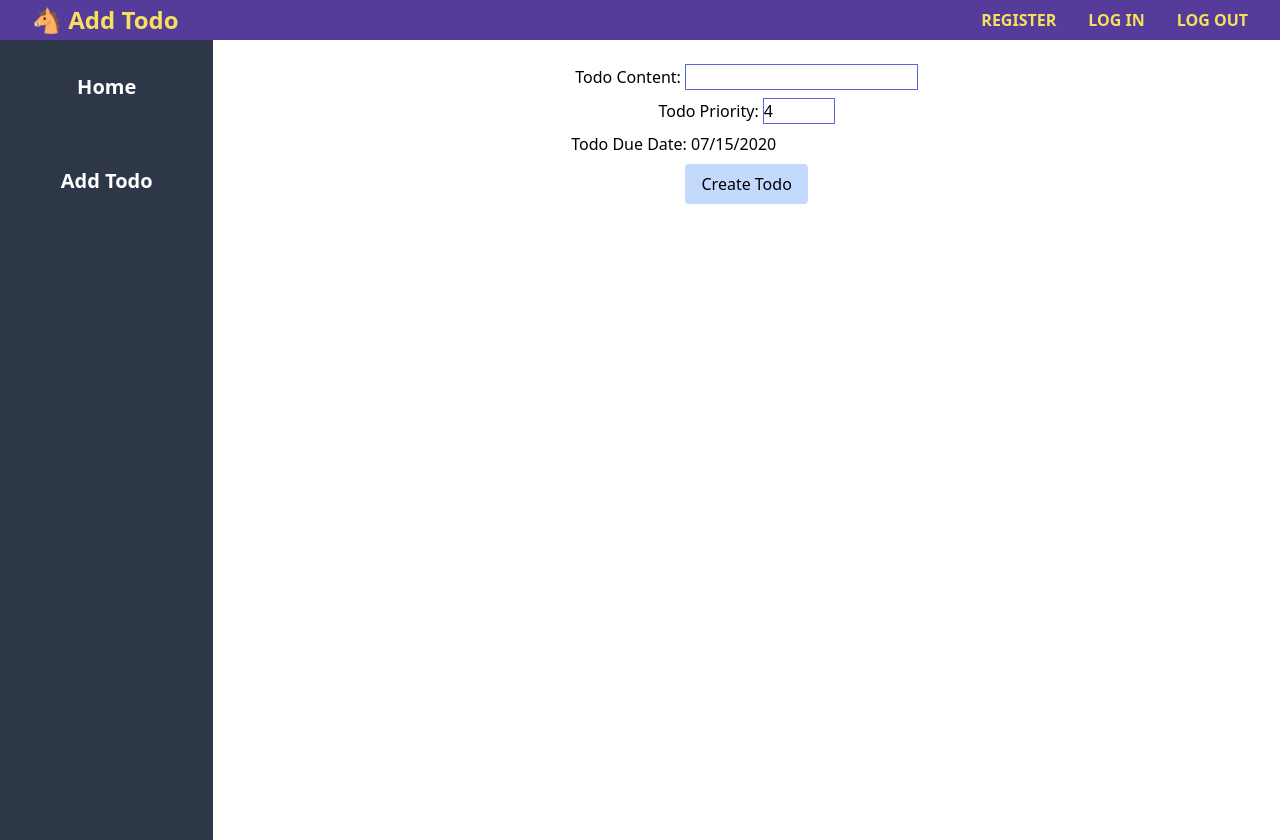
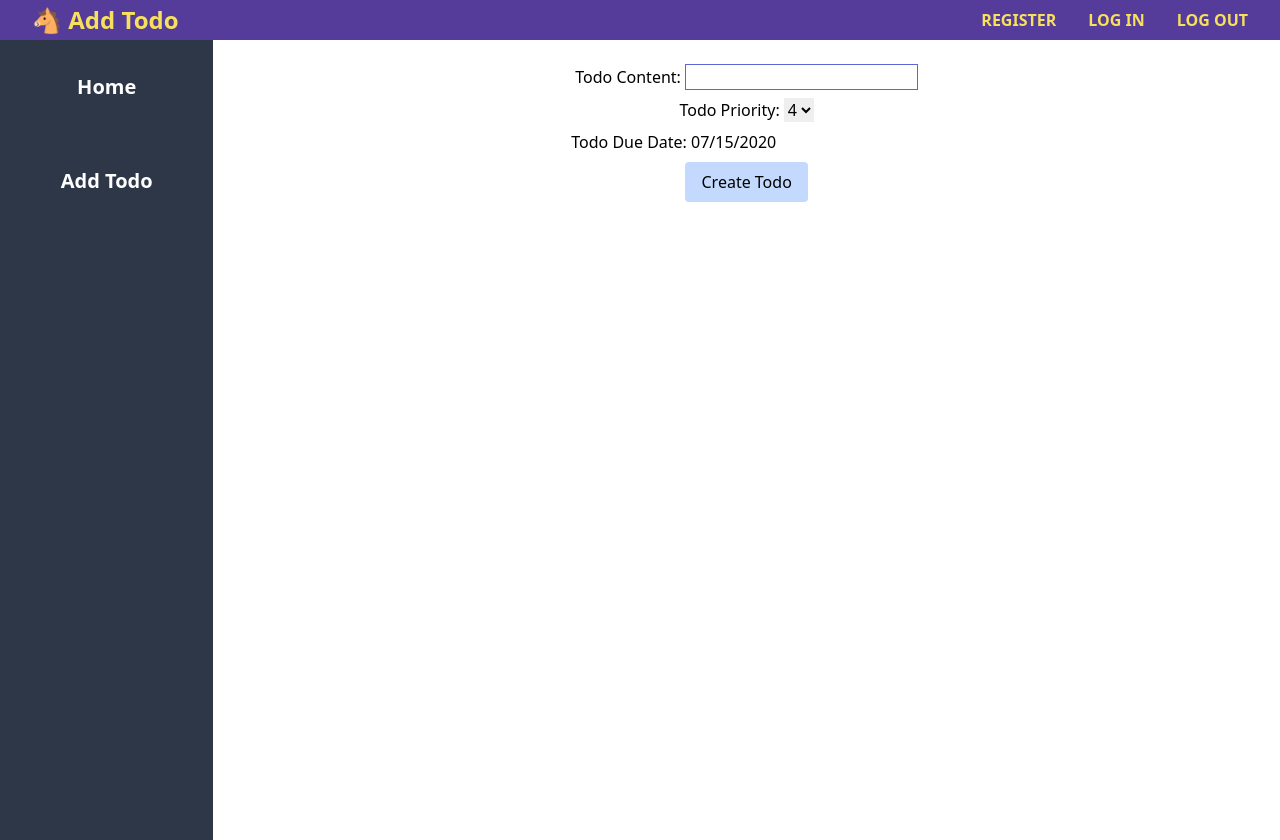
Before and after one commit to will-t-harris/express-check, a React (Create React App) app: page /add in a window 1280 px wide. Built offline with nearby package versions, Linux system fonts and the light colour scheme.

Commit message:
refactor: move state into separate hook calls

```diff
--- a/src/components/AddTodo.js
+++ b/src/components/AddTodo.js
@@ -3,33 +3,20 @@ import axios from "axios";
 import DatePicker from "react-datepicker";
 
 import { Header } from "./Header";
+import { PrioritySelect } from "./PrioritySelect";
 
 export const AddTodo = () => {
-	const [todos, setTodos] = useState({
-		todoContent: "",
-		todoPriority: 4,
-		todoDate: new Date(),
-	});
-
-	const onChangeTodoContent = (event) => {
-		setTodos({ ...todos, todoContent: event.target.value });
-	};
-
-	const onChangeTodoPriority = (event) => {
-		setTodos({ ...todos, todoPriority: event.target.value });
-	};
-
-	const onChangeTodoDate = (todoDate) => {
-		setTodos({ ...todos, todoDate });
-	};
+	const [todoContent, setTodoContent] = useState("");
+	const [todoPriority, setTodoPriority] = useState(4);
+	const [todoDate, setTodoDate] = useState(new Date());
 
 	const onSubmit = (event) => {
 		event.preventDefault();
 
 		const todo = {
-			todoContent: todos.todoContent,
-			todoPriority: todos.todoPriority,
-			todoDate: todos.todoDate,
+			todoContent,
+			todoPriority,
+			todoDate,
 		};
 
 		axios
@@ -51,24 +38,22 @@ export const AddTodo = () => {
 						className="border border-indigo-600"
 						type="text"
 						required
-						value={todos.todoContent}
-						onChange={onChangeTodoContent}
+						value={todoContent}
+						onChange={(event) => setTodoContent(event.target.value)}
 					/>
 				</div>
 				<div className="mb-2 text-center">
-					<label>Todo Priority: </label>
-					<input
-						className="border border-indigo-600"
-						type="number"
-						min={1}
-						max={4}
-						value={todos.todoPriority}
-						onChange={onChangeTodoPriority}
+					<PrioritySelect
+						todoPriority={todoPriority}
+						setTodoPriority={setTodoPriority}
 					/>
 				</div>
 				<div className="mb-2 text-center">
 					<label>Todo Due Date: </label>
-					<DatePicker selected={todos.todoDate} onChange={onChangeTodoDate} />
+					<DatePicker
+						selected={todoDate}
+						onChange={(todoDate) => setTodoDate(todoDate)}
+					/>
 				</div>
 				<div className="text-center">
 					<input
```
